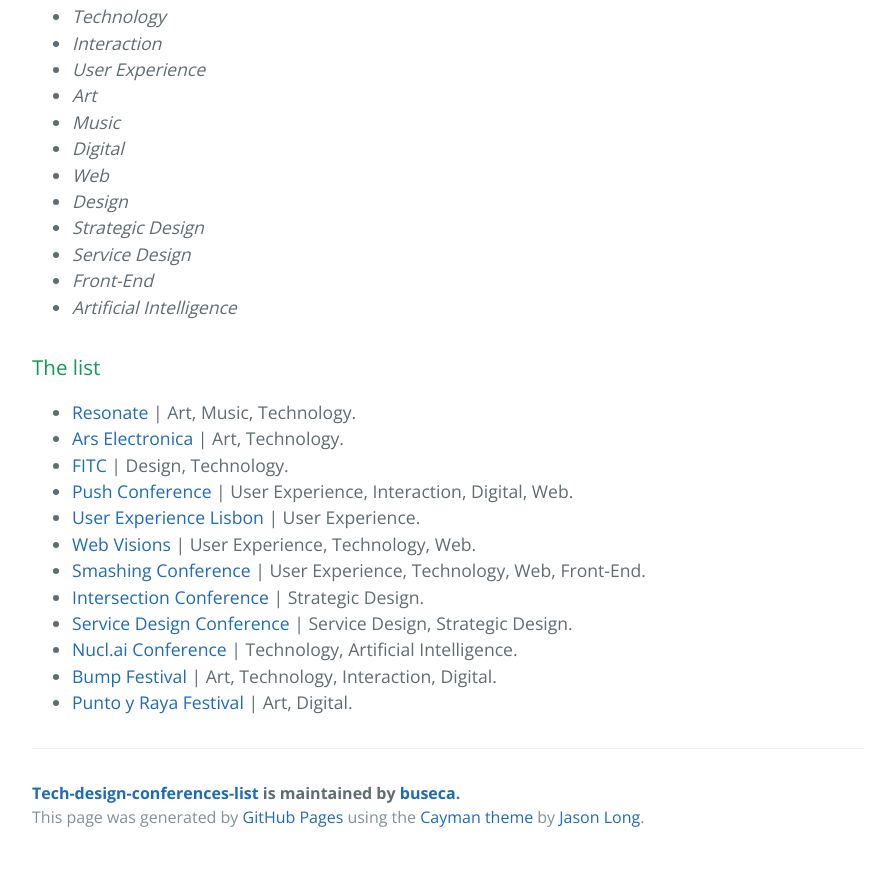
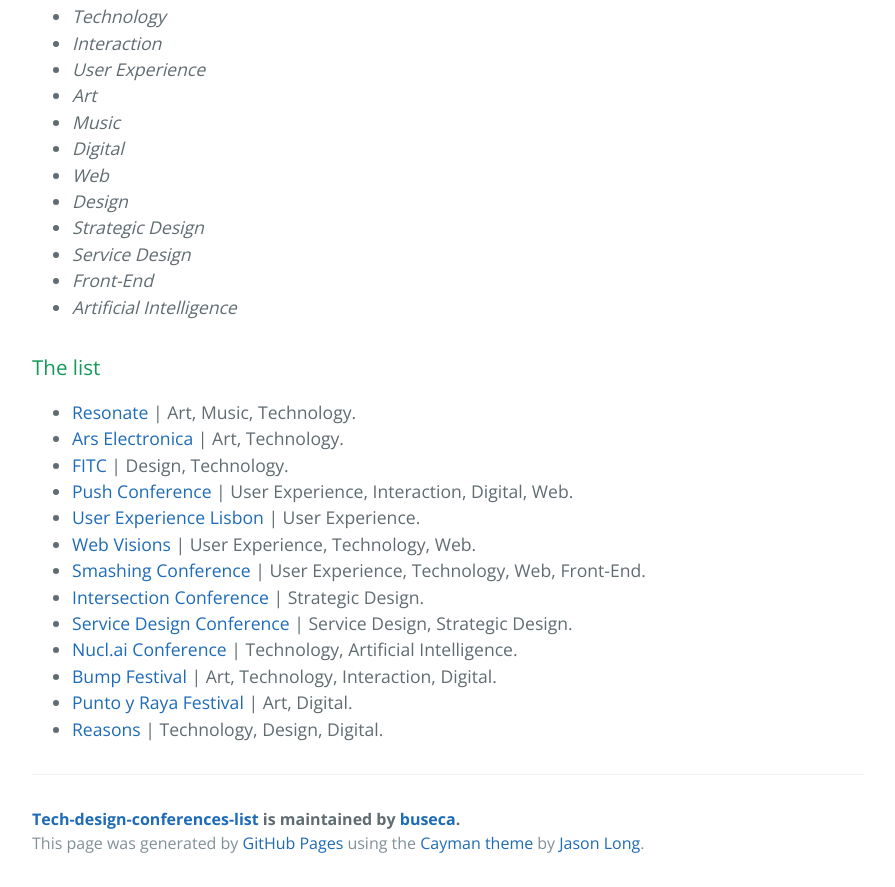
Before and after one commit to buseca/Tech-Design-conferences-list, a plain HTML site: page index.html in a window 1280 px wide. Shown: the part 631-1518 px from the top of the page, without its empty margins (192-1087 px from the left). Before the commit the page ends 1492 px from the top, so only its background shows below. Drawn offline with nearby package versions, Linux system fonts and the light colour scheme.

```diff
--- a/index.html
+++ b/index.html
@@ -72,6 +72,8 @@
 <a href="http://bump-festival.be">Bump Festival</a> | Art, Technology, Interaction, Digital.</li>
 <li>
 <a href="http://www.puntoyrayafestival.com/en/index.php">Punto y Raya Festival</a> | Art, Digital.</li>
+<li>
+<a href="https://reasons.to/">Reasons</a> | Technology, Design, Digital.</li>
 </ul>
 
       <footer class="site-footer">
```
Also changed, not shown: params.json (+1 -1 lines).
